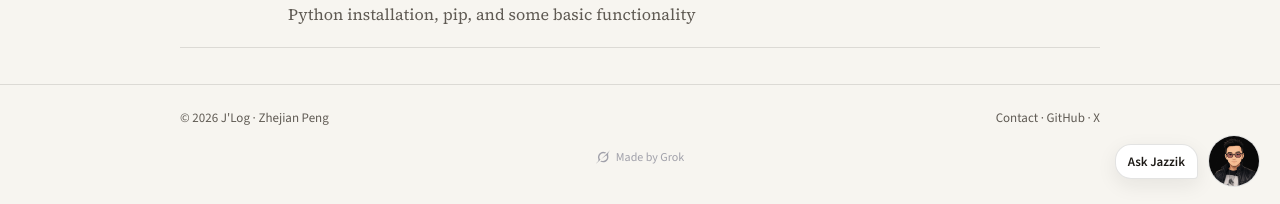
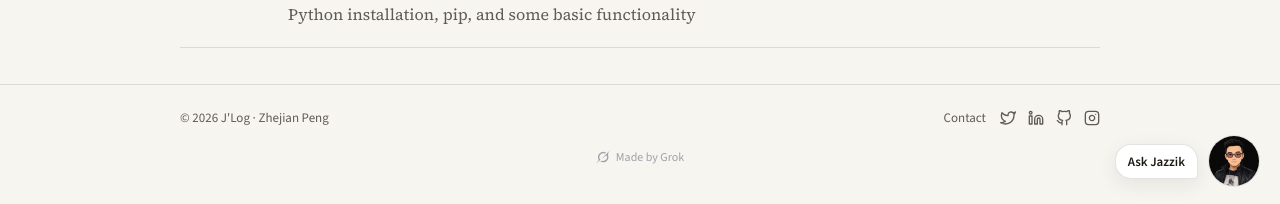
Before and after one commit to jazzikp/jazzikp.github.io, a Jekyll site: the page built from index.html, in a window 1280 px wide and 1304 px high. Shown: the part 1097-1301 px from the top of the window. Built offline with Jekyll 4.4.1, drawn with Linux system fonts in a browser that asks for light colours; the list of posts is cut into pages by our own code.

Commit message:
Add LinkedIn and Instagram logos to the footer
Keep Contact as text and reuse the same stroke icons as the homepage, sized down for the footer row.

```diff
--- a/_includes/footer.html
+++ b/_includes/footer.html
@@ -1,10 +1,9 @@
 <footer class="site-footer">
     <div class="wrap">
         <div>© {{ site.time | date: '%Y' }} {{ site.title }} · {{ site.author }}</div>
-        <div>
+        <div class="footer-links">
             <a href="{{ site.baseurl }}/contact/">Contact</a>
-            · <a href="https://github.com/{{ site.github_username }}">GitHub</a>
-            · <a href="https://x.com/{{ site.twitter_username }}">X</a>
+            {% include socials.html %}
         </div>
     </div>
     <div class="made-by-grok" aria-label="Made by Grok">
--- a/_includes/head.html
+++ b/_includes/head.html
@@ -27,6 +27,6 @@
     <link rel="preconnect" href="https://fonts.gstatic.com" crossorigin>
     <link href="https://fonts.googleapis.com/css2?family=IBM+Plex+Mono:wght@400;500&family=Source+Sans+3:ital,wght@0,400;0,600;1,400&family=Source+Serif+4:ital,opsz,wght@0,8..60,400;0,8..60,600;1,8..60,400&display=swap" rel="stylesheet">
     <link rel="stylesheet" href="{{ site.baseurl }}/css/syntax.css">
-    <link rel="stylesheet" href="{{ site.baseurl }}/css/site.css?v=9">
+    <link rel="stylesheet" href="{{ site.baseurl }}/css/site.css?v=10">
     <script>window.GROK_PROXY = "{{ site.grok.proxy_url }}";</script>
 </head>
--- a/css/site.css
+++ b/css/site.css
@@ -522,6 +522,28 @@ html[data-theme="dark"] .theme-icon-sun { display: block; }
 }
 .site-footer a { color: var(--muted); text-decoration: none; }
 .site-footer a:hover { color: var(--accent); }
+.footer-links {
+  display: flex;
+  align-items: center;
+  gap: 14px;
+}
+.site-footer .social-icons {
+  margin: 0;
+  gap: 12px;
+}
+.site-footer .social-icons a {
+  width: 16px;
+  height: 16px;
+  flex: 0 0 16px;
+  color: var(--muted);
+}
+.site-footer .social-icons a:hover { color: var(--accent); }
+.site-footer .social-icons svg {
+  width: 16px !important;
+  height: 16px !important;
+  max-width: 16px;
+  max-height: 16px;
+}
 .made-by-grok {
   display: flex;
   align-items: center;
```
